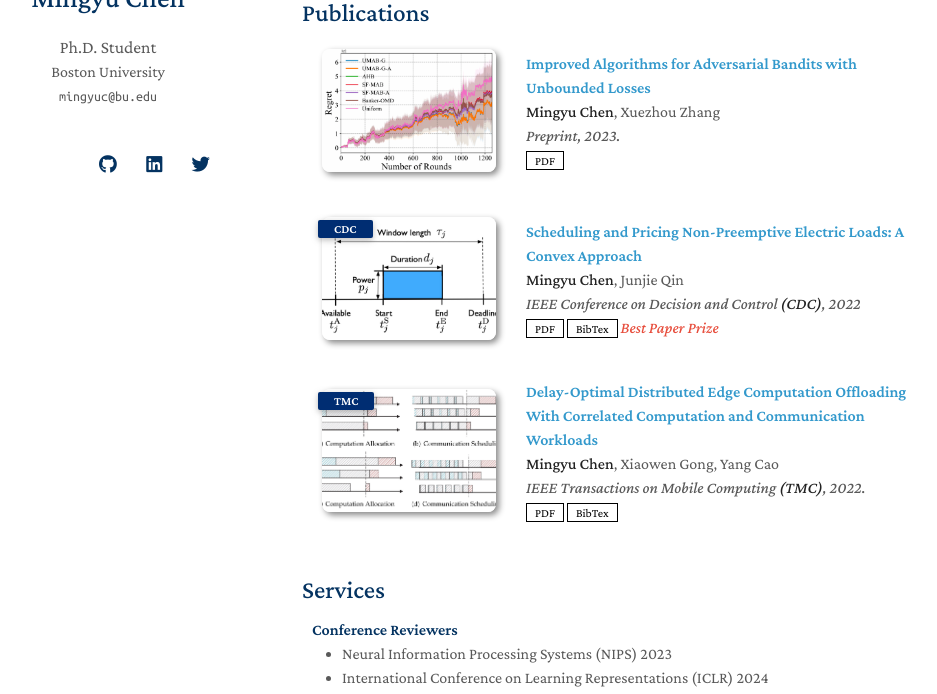
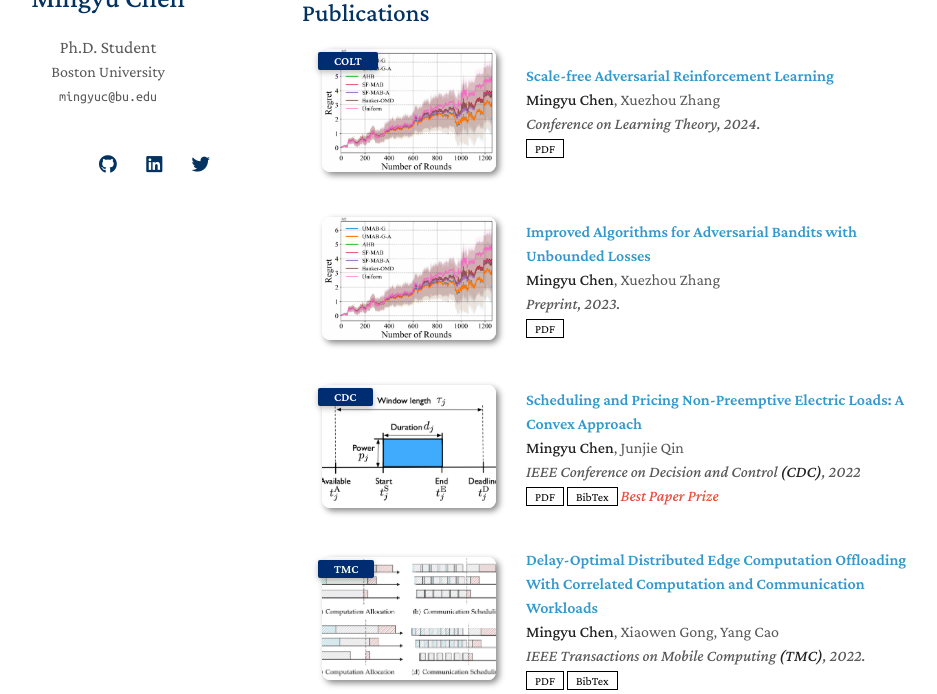
Before and after one commit to MYC000801/MYC000801.github.io, a Jekyll site: the page built from index.md, in a window 1280 px wide and 900 px high, scrolled down 357 px, cut to the strip 206-900 px from the top of the window. Shown: the whole strip, without its empty margins (168-1105 px from the left). Built offline with Jekyll 4.4.1, drawn with Linux system fonts in a browser that asks for light colours; nearby versions of some CDN libraries; a style sheet for code colours, icons or effects is not loaded; our own code applies the rules of GitHub Pages for plain Markdown files.

Commit message:
Update publications.yml

```diff
--- a/_data/publications.yml
+++ b/_data/publications.yml
@@ -1,4 +1,15 @@
 main:
+
+
+  - title: Scale-free Adversarial Reinforcement Learning
+    authors: <strong>Mingyu Chen</strong>, Xuezhou Zhang
+    conference_short: COLT
+    conference: Conference on Learning Theory, 2024.
+    pdf: https://arxiv.org/abs/2403.00930
+    #code: https://github.com/MrGiovanni/ContinualLearning
+    #bibtex: https://bib.yliu.me/MICCAI23.txt
+    image: ./assets/img/ICLR_23_submitted.png
+    #notes: In ICLR24
 
   - title: Improved Algorithms for Adversarial Bandits with Unbounded Losses
     authors: <strong>Mingyu Chen</strong>, Xuezhou Zhang
```
